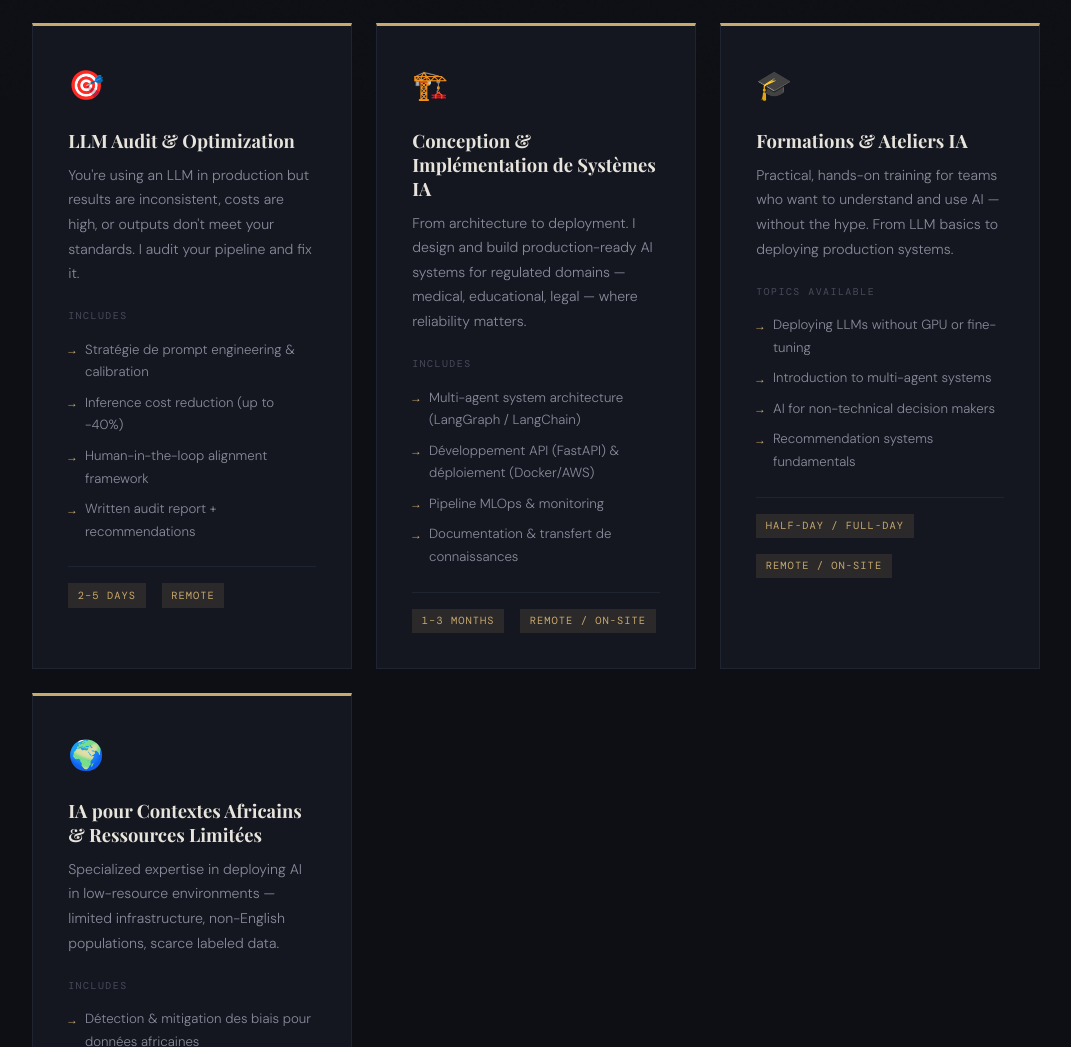
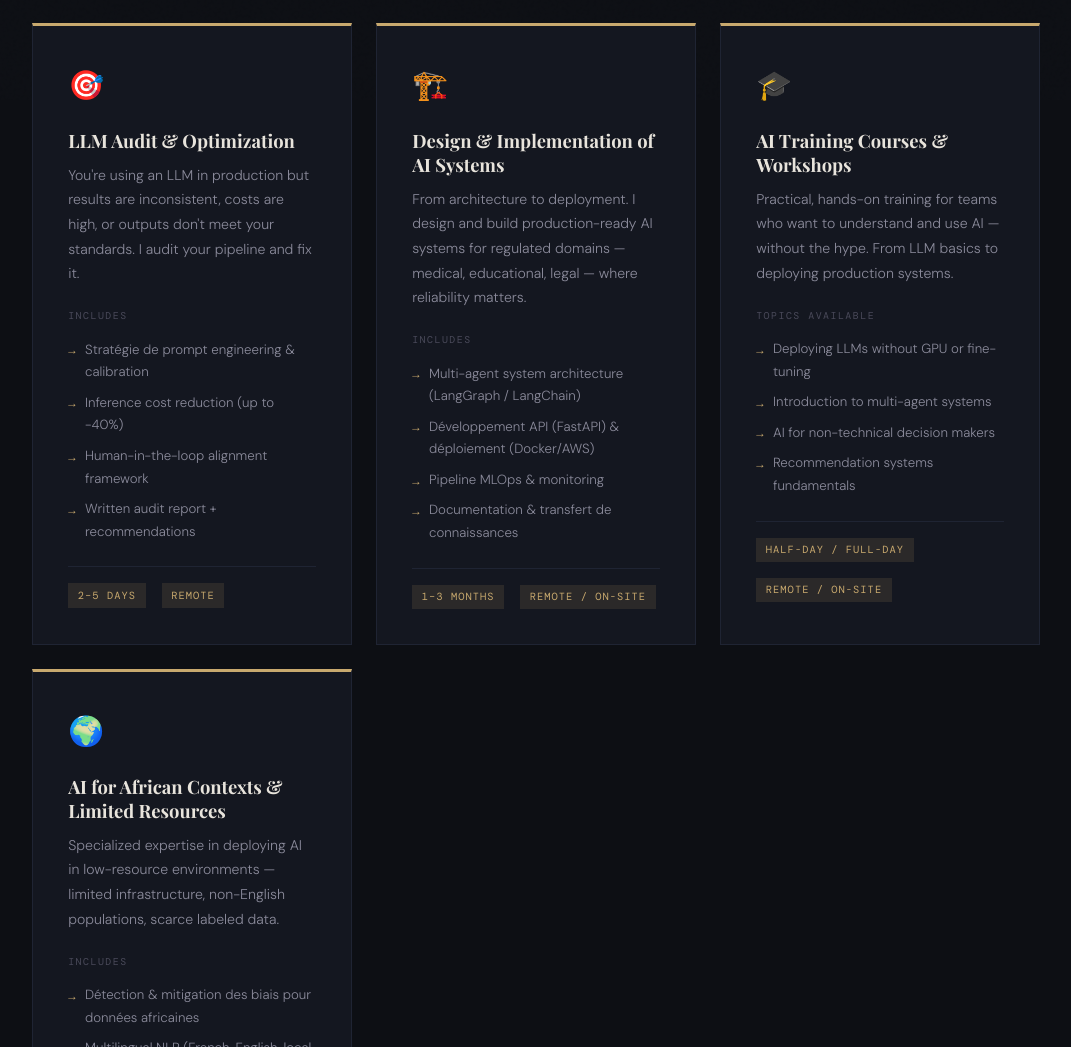
Before and after one commit to electronF/electronF.github.io, a plain HTML site: page work-with-me.html in a window 1280 px wide. Shown: the part 700-1747 px from the top of the page, without its empty margins (104-1175 px from the left). Drawn offline with nearby package versions, Linux system fonts and the light colour scheme; a web font is replaced by a local one.

Commit message:
Translate service titles to English

```diff
--- a/work-with-me.html
+++ b/work-with-me.html
@@ -178,7 +178,7 @@
 
     <div class="service-card">
       <div class="service-icon">🏗️</div>
-      <div class="service-title">Conception & Implémentation de Systèmes IA</div>
+      <div class="service-title">Design & Implementation of AI Systems</div>
       <div class="service-desc">From architecture to deployment. I design and build production-ready AI systems for regulated domains — medical, educational, legal — where reliability matters.</div>
       <div class="service-includes-label">Includes</div>
       <div class="service-item">Multi-agent system architecture (LangGraph / LangChain)</div>
@@ -193,7 +193,7 @@
 
     <div class="service-card">
       <div class="service-icon">🎓</div>
-      <div class="service-title">Formations & Ateliers IA</div>
+      <div class="service-title">AI Training Courses & Workshops</div>
       <div class="service-desc">Practical, hands-on training for teams who want to understand and use AI — without the hype. From LLM basics to deploying production systems.</div>
       <div class="service-includes-label">Topics available</div>
       <div class="service-item">Deploying LLMs without GPU or fine-tuning</div>
@@ -208,7 +208,7 @@
 
     <div class="service-card">
       <div class="service-icon">🌍</div>
-      <div class="service-title">IA pour Contextes Africains & Ressources Limitées</div>
+      <div class="service-title">AI for African Contexts & Limited Resources</div>
       <div class="service-desc">Specialized expertise in deploying AI in low-resource environments — limited infrastructure, non-English populations, scarce labeled data.</div>
       <div class="service-includes-label">Includes</div>
       <div class="service-item">Détection & mitigation des biais pour données africaines</div>
```
